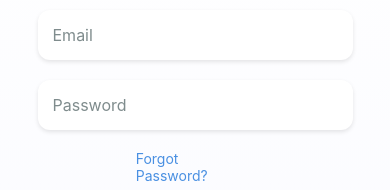
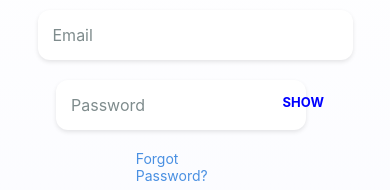
Before and after one commit to PulithR/sinhala-note-summarization-application, a React Native app in the folder kuppi-interface/: screen / in a window 390 px wide. Shown: the part 341-531 px from the top of the page. Built offline with nearby package versions, Linux system fonts and the light colour scheme.

Commit message:
added show-hide password feature for login screen

```diff
--- a/kuppi-interface/screens/LoginScreen.js
+++ b/kuppi-interface/screens/LoginScreen.js
@@ -17,6 +17,7 @@ import { AuthContext } from "../authentication/AuthContext";
 const LoginScreen = ({ setShowSignUp }) => {
   const [email, setEmail] = useState("");
   const [password, setPassword] = useState("");
+  const [showPassword, setShowPassword] = useState(false);
   const [emailError, setEmailError] = useState("");
 
   const { login } = useContext(AuthContext);
@@ -109,14 +110,25 @@ const LoginScreen = ({ setShowSignUp }) => {
                 <Text style={styles.errorText}>{emailError}</Text>
               ) : null}
 
+              <View style={styles.passwordContainer}>
                 <TextInput
                   style={styles.input}
                   placeholder="Password"
-                secureTextEntry
+                  secureTextEntry={!showPassword}
                   placeholderTextColor="#7f8c8d"
                   value={password}
                   onChangeText={setPassword}
                 />
+                <TouchableOpacity
+                  onPress={() => {
+                    setShowPassword(!showPassword);
+                  }}
+                >
+                  <Text style={styles.showPassword}>
+                    {showPassword ? "HIDE " : "SHOW"}
+                  </Text>
+                </TouchableOpacity>
+              </View>
 
               <TouchableOpacity>
                 <Text style={styles.forgotPassword}>Forgot Password?</Text>
@@ -220,6 +232,18 @@ const styles = StyleSheet.create({
     marginLeft: "5%",
     fontSize: 14,
   },
+  passwordContainer: {
+    flexDirection: "row",
+    justifyContent: "space-between",
+  },
+  showPassword: {
+    fontSize: 13,
+    fontWeight: "700",
+    color: "blue",
+    position: "absolute",
+    right: 10,
+    top: 24,
+  },
   forgotPassword: {
     alignSelf: "flex-end",
     color: "#4a90e2",
```
Lines whose indentation alone changed are shown as unchanged.
